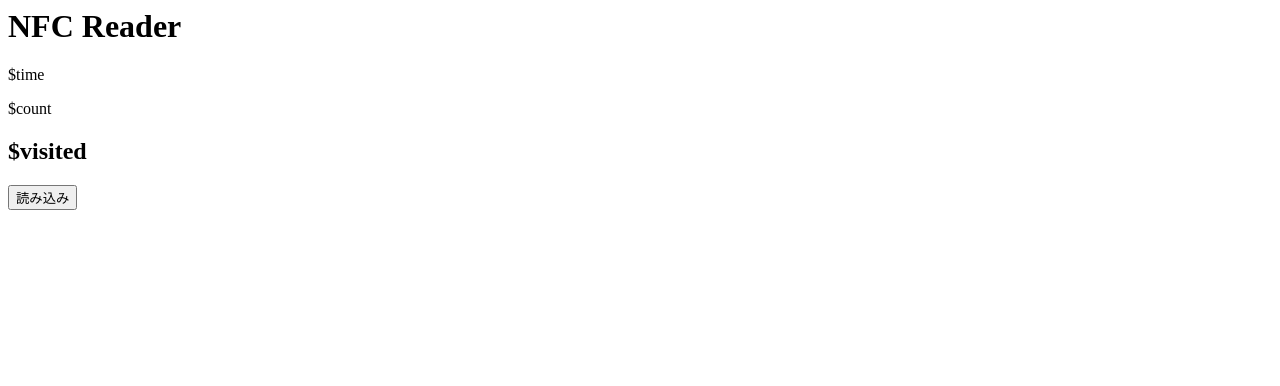
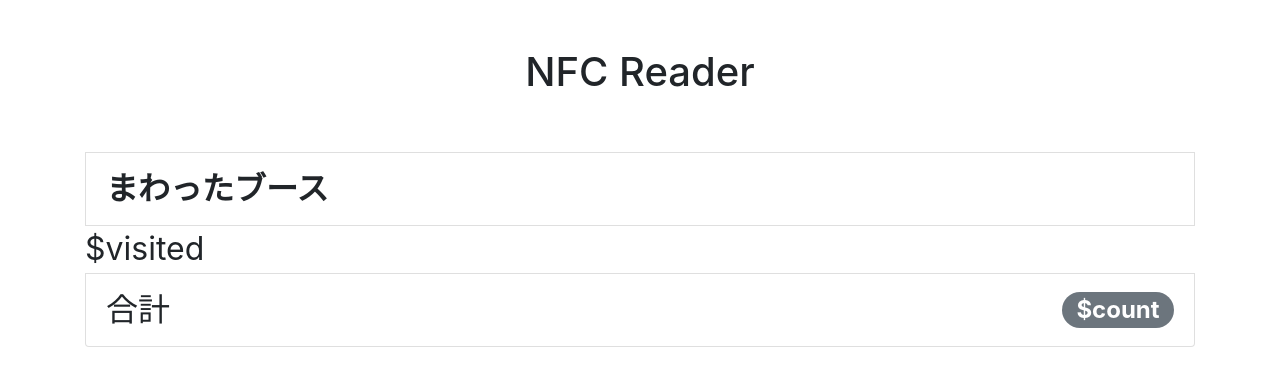
Before and after one commit to t-robop/felica-web, a plain HTML site: page index.html in a window 1280 px wide. Drawn offline with nearby package versions, Linux system fonts and the light colour scheme.

Commit message:
Fix design

```diff
--- a/index.html
+++ b/index.html
@@ -1,21 +1,32 @@
 <html>
-    <head>
-        <meta charset="UTF-8"/>
-        <meta http-equiv="refresh" content="1" >
-        <title>NFC Reader</title>
-    </head>
-    <body>
-        <h1>NFC Reader</h1>
-        <p>$time</p>
-        <p>$count</p>
-        <h2>$visited</h2>
-        <input type="button" value="読み込み" onclick="window.location.reload();" />
 
-        <!--
-        <form action="/cgi-bin/oneread.py" method="GET" >
-            <button type="submit">タグ読み込み</button>
-        </form>
-        -->
+<head>
+    <meta charset="UTF-8" />
+    <meta http-equiv="refresh" content="1">
+    <link rel="stylesheet" href="https://stackpath.bootstrapcdn.com/bootstrap/4.1.3/css/bootstrap.min.css" integrity="sha384-MCw98/SFnGE8fJT3GXwEOngsV7Zt27NXFoaoApmYm81iuXoPkFOJwJ8ERdknLPMO"
+        crossorigin="anonymous">
+    <script src="https://stackpath.bootstrapcdn.com/bootstrap/4.1.3/js/bootstrap.min.js" integrity="sha384-ChfqqxuZUCnJSK3+MXmPNIyE6ZbWh2IMqE241rYiqJxyMiZ6OW/JmZQ5stwEULTy"
+        crossorigin="anonymous"></script>
+    <title>NFC Reader</title>
+    <style type="text/css">
+        body {
+            font-size: 2rem;
+        }
+    </style>
+</head>
 
-    </body>
+<body>
+    <div class="container">
+        <div class="py-5 text-center">
+            <h1>NFC Reader</h1>
+        </div>
+        <li class="list-group-item"><b>まわったブース</b></li>
+        $visited
+        <li class="list-group-item d-flex justify-content-between align-items-center">
+            合計
+            <span class="badge badge-secondary badge-pill">$count</span>
+        </li>
+        </ul>
+</body>
+
 </html>
```
Also changed, not shown: 1 other file.
